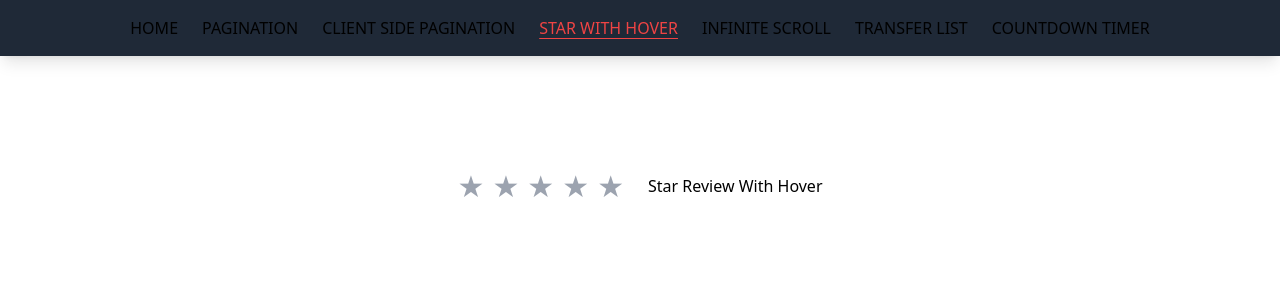
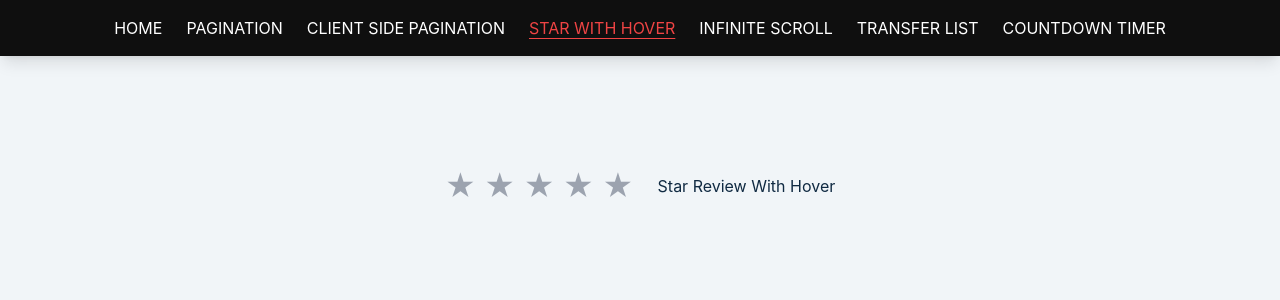
Before and after one commit to chetanh2/Todo-list, a React (Create React App) app: page /starReview in a window 1280 px wide. Shown: the top 300 px of the page. Built offline with nearby package versions, Linux system fonts and the light colour scheme.

Commit message:
fixed push issues

```diff
--- a/src/App.css
+++ b/src/App.css
@@ -150,7 +150,7 @@ Variables
     width: 90vw;
     margin: 0 auto;
     max-width: 35rem;
-    margin-top: 8rem;
+    padding-top: 8rem;
   }
   @media screen and (min-width: 992px) {
     .section-center {
--- a/src/Layout.js
+++ b/src/Layout.js
@@ -3,14 +3,14 @@ import { Outlet, Link, NavLink } from "react-router-dom";
 const Layout = () => {
   return (
     <>
-      <div className="flex justify-center px-8 py-4 shadow-lg bg-gray-800">
+      <div className="flex justify-center px-8 py-4 shadow-lg bg-[#0F0F0F] ">
         <ul className="flex justify-between items-center gap-6 uppercase">
           <li>
             <NavLink
               className={({ isActive }) =>
                 isActive
                   ? "text-red-500 underline underline-offset-4"
-                  : "text-black"
+                  : "text-white"
               }
               to={"/"}
             >
@@ -22,7 +22,7 @@ const Layout = () => {
               className={({ isActive }) =>
                 isActive
                   ? "text-red-500 underline underline-offset-4"
-                  : "text-black"
+                  : "text-white"
               }
               to={"/pagination"}
             >
@@ -34,7 +34,7 @@ const Layout = () => {
               className={({ isActive }) =>
                 isActive
                   ? "text-red-500 underline underline-offset-4"
-                  : "text-black"
+                  : "text-white"
               }
               to={"/client-side-pagination"}
             >
@@ -46,7 +46,7 @@ const Layout = () => {
               className={({ isActive }) =>
                 isActive
                   ? "text-red-500 underline underline-offset-4"
-                  : "text-black"
+                  : "text-white"
               }
               to={"/starReview"}
             >
@@ -58,7 +58,7 @@ const Layout = () => {
               className={({ isActive }) =>
                 isActive
                   ? "text-red-500 underline underline-offset-4"
-                  : "text-black"
+                  : "text-white"
               }
               to={"/infiniteScroll"}
             >
@@ -70,7 +70,7 @@ const Layout = () => {
               className={({ isActive }) =>
                 isActive
                   ? "text-red-500 underline underline-offset-4"
-                  : "text-black"
+                  : "text-white"
               }
               to={"/transferList"}
             >
@@ -82,7 +82,7 @@ const Layout = () => {
               className={({ isActive }) =>
                 isActive
                   ? "text-red-500 underline underline-offset-4"
-                  : "text-black"
+                  : "text-white"
               }
               to={"/countdownTimer"}
             >
--- a/src/components/clientPagination/ClientSidePagination.jsx
+++ b/src/components/clientPagination/ClientSidePagination.jsx
@@ -73,12 +73,14 @@ const ClientSidePagination = () => {
   console.log("filteredUsers", filteredUsers);
 
   return (
-    <div className="container mx-auto p-6 max-w-7xl">
-      <h1 className="text-3xl font-bold mb-6 text-gray-800">Users</h1>
+    <section className='bg-[#282C34] h-full'>
+
+      <div className="container mx-auto p-6 max-w-6xl">
+        <h1 className="text-3xl font-bold mb-6 text-white">Users</h1>
 
         <div className="flex flex-col sm:flex-row justify-between items-center mb-6 gap-4">
           <div className="flex items-center gap-2 w-full sm:w-auto">
-          <label htmlFor="search" className="text-gray-600 font-medium">
+            <label htmlFor="search" className="text-gray-300 font-medium">
               Search:
             </label>
             <input
@@ -92,7 +94,7 @@ const ClientSidePagination = () => {
             />
           </div>
           <div className="flex items-center gap-2">
-          <label htmlFor="limit" className="text-gray-600 font-medium">
+            <label htmlFor="limit" className="text-gray-300 font-medium">
               Users per page:
             </label>
             <select
@@ -127,12 +129,12 @@ const ClientSidePagination = () => {
                   key={user.id}
                   className="border border-gray-200 p-6 rounded-lg shadow-sm hover:shadow-md transition-shadow"
                 >
-                <h2 className="text-xl font-semibold text-gray-800 mb-2">
+                  <h2 className="text-xl font-semibold text-white mb-2">
                     {user.firstName} {user.lastName}
                   </h2>
-                <p className="text-gray-600 ">Email: {user.email}</p>
-                <p className="text-gray-600">Age: {user.age}</p>
-                <p className="text-gray-600">Gender: {user.gender}</p>
+                  <p className="text-gray-300 ">Email: {user.email}</p>
+                  <p className="text-gray-300">Age: {user.age}</p>
+                  <p className="text-gray-300">Gender: {user.gender}</p>
                 </div>
               ))}
             </div>
@@ -142,7 +144,7 @@ const ClientSidePagination = () => {
             )}
 
             <div className="flex flex-col sm:flex-row justify-between items-center gap-4 mt-8">
-            <span className="text-lg font-medium text-gray-600">
+              <span className="text-lg font-medium text-gray-300">
                 Page {page} of {totalPages}
               </span>
               <div className="flex justify-center gap-4">
@@ -173,6 +175,7 @@ const ClientSidePagination = () => {
           </>
         )}
       </div>
+    </section>
   );
 };
 
--- a/src/components/countDownTimer/CountDownTimer.jsx
+++ b/src/components/countDownTimer/CountDownTimer.jsx
@@ -58,7 +58,8 @@ const CountDownTimer = () => {
     .padStart(2, "0");
   const displaySeconds = (timeLeft % 60).toString().padStart(2, "0");
   return (
-    <div className="bg-gray-100 min-h-screen">
+    <section className='bg-[#282C34] h-screen'>
+      <div className="">
         <div className="flex flex-col items-center justify-center pt-32">
           <div className="bg-white p-8 rounded-lg shadow-lg w-full max-w-md">
             <h1 className="text-2xl font-bold text-center mb-6">
@@ -137,6 +138,7 @@ const CountDownTimer = () => {
           </div>
         </div>
       </div>
+    </section>
   );
 }
 
--- a/src/components/pagination/Pagination.jsx
+++ b/src/components/pagination/Pagination.jsx
@@ -58,19 +58,21 @@ const Pagination = () => {
   };
 
   return (
-    <div className="container mx-auto p-6 max-w-4xl">
-      <h1 className="text-3xl font-bold mb-6 text-gray-800">Posts</h1>
+    <section className="bg-[#282C34] ">
+
+      <div className="container mx-auto p-6 max-w-6xl ">
+        <h1 className="text-3xl font-bold mb-6 text-white">Posts</h1>
 
         <div className="flex justify-between items-center mb-6">
           <div className="flex items-center gap-2">
-          <label htmlFor="limit" className="text-gray-600 font-medium">
+            <label htmlFor="limit" className="text-white font-medium">
               Posts per page:
             </label>
             <select
               id="limit"
               value={limit}
               onChange={handleLimitChange}
-            className="border rounded-lg px-3 py-2 bg-white text-gray-700 focus:outline-none focus:ring-2 focus:ring-blue-500"
+              className="border rounded-lg px-3 py-2 bg-white text-black focus:outline-none focus:ring-2 focus:ring-blue-500"
               disabled={loading}
             >
               {limitOptions.map((option) => (
@@ -80,7 +82,7 @@ const Pagination = () => {
               ))}
             </select>
           </div>
-        <span className="text-lg font-medium text-gray-600">Page {page}</span>
+          <span className="text-lg font-medium text-white">Page {page}</span>
         </div>
 
         {error && (
@@ -93,10 +95,10 @@ const Pagination = () => {
               key={post.id}
               className="border border-gray-200 p-6 rounded-lg shadow-sm hover:shadow-md transition-shadow"
             >
-            <h2 className="text-xl font-semibold text-gray-800 mb-2 capitalize">
+              <h2 className="text-xl font-semibold text-gray-300 mb-2 capitalize">
                 {post.title}
               </h2>
-            <p className="text-gray-600">{post.body}</p>
+              <p className="text-white">{post.body}</p>
             </div>
           ))}
         </div>
@@ -136,6 +138,7 @@ const Pagination = () => {
           </button>
         </div>
       </div>
+    </section>
   );
 };
 export default Pagination
--- a/src/components/todoWithStrikeThrough/Form.jsx
+++ b/src/components/todoWithStrikeThrough/Form.jsx
@@ -42,7 +42,7 @@ const Form = ({
         <input
           value={newItemName}
           onChange={(e) => setNewItemName(e.target.value)}
-          className=" px-2 py-1 bg-[#f1f5f8] rounded-md flex-auto"
+          className="border border-gray-400 rounded-r-none px-2 py-1 bg-[#f1f5f8] rounded-md flex-auto"
           type="text"
           placeholder="chocolates"
         />
--- a/src/components/todoWithStrikeThrough/TodoStrike.jsx
+++ b/src/components/todoWithStrikeThrough/TodoStrike.jsx
@@ -3,6 +3,7 @@ import Form from './Form';
 import { ToastContainer, toast } from "react-toastify";
 import Items from './Items';
 import { nanoid } from 'nanoid';
+import "../../App.css"
 
   const setLocalStorage = (items) => {
     localStorage.setItem("Dmart Item list", JSON.stringify(items));
@@ -90,7 +91,10 @@ const TodoStrike = () => {
   console.log("items>>>>>>>>>>", items);
 
   return (
-  <section className="section-center max-w-3xl mx-auto mt-60">
+    <div className="bg-[#282C34] h-screen">
+      <div className="pt-28">
+
+        <section className="section-center max-w-3xl mx-auto shadow-xl  p-6 rounded-lg">
           <div className="">
             <ToastContainer position="top-center" />
             <Form
@@ -112,6 +116,8 @@ const TodoStrike = () => {
             />
           </div>
         </section>
+      </div>
+    </div>
   );
 }
 
```
Also changed, not shown: package.json (+7 -4 lines), 1 other file (tests, documents, lock files or other folders). Lines whose indentation alone changed are shown as unchanged.
